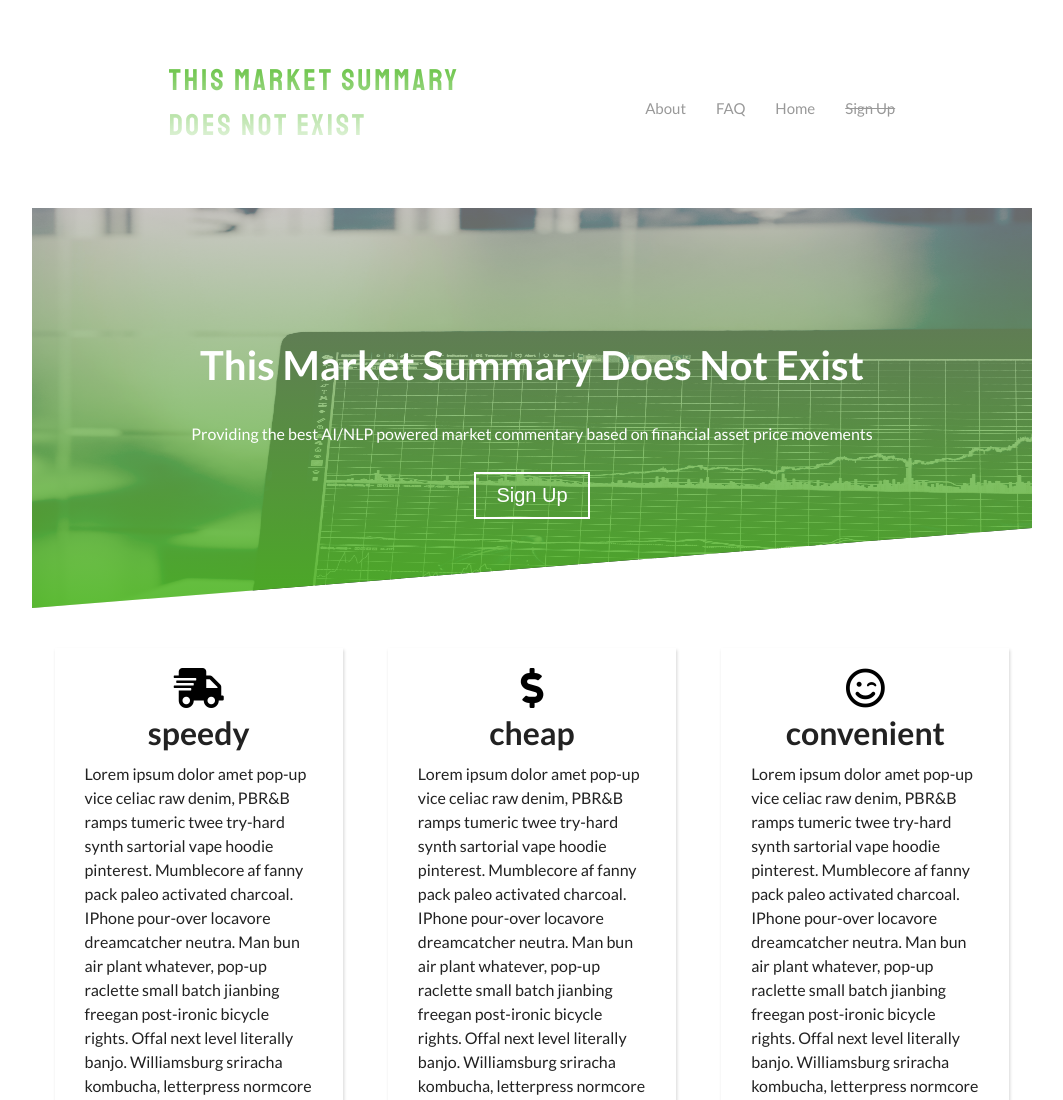
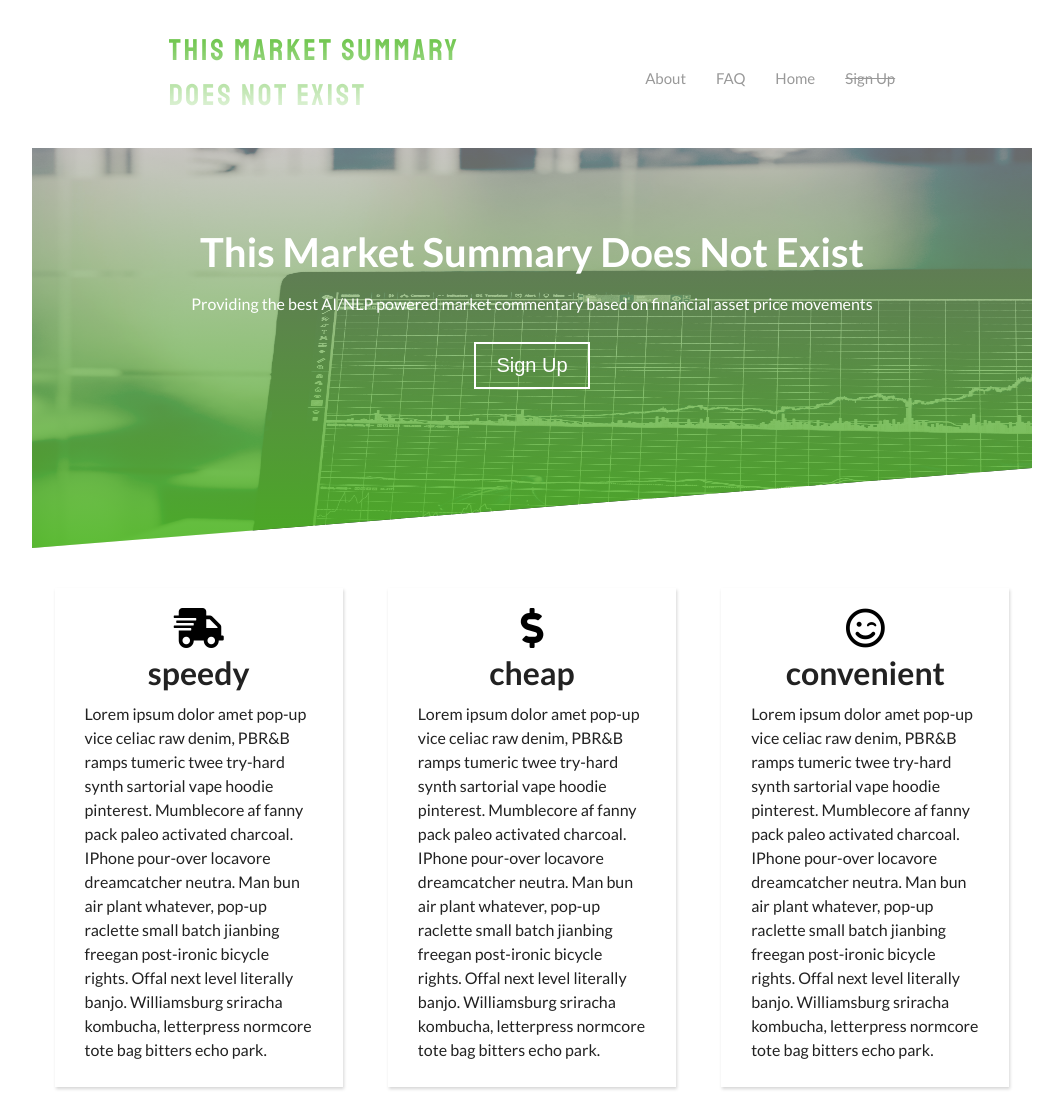
Before and after one commit to TMSDNE/user-interface, a website: page index.html in a window 1280 px wide. Shown: the top 1100 px of the page, without its empty margins (108-1171 px from the left). Drawn offline with Linux system fonts and the light colour scheme.

Commit message:
fix spacing in hero header and navbar

```diff
--- a/index.html
+++ b/index.html
@@ -39,7 +39,7 @@
         <!-- features -->
         <section id="features" class="features">
           <div class="hero hero--alternative">
-            <div style="width: 80%; color:white; text-align: center; margin-top: 100px;">
+            <div class="hero__heading">
               <h1>This Market Summary Does Not Exist</h1>
               <p>
                 Providing the best AI/NLP powered market commentary based on
--- a/less/components/hero.less
+++ b/less/components/hero.less
@@ -13,9 +13,8 @@
 
         &__h1 {
             &.tag-line {
-                letter-spacing: 4px;
-                margin-top: 12rem;
-                font-size: 8rem;
+                letter-spacing: 2px;
+                margin-top:8rem;
                 color: @white;
             }
         }
@@ -35,6 +34,12 @@
             }
         }
 
+        .hero__heading{
+            width: 80%;
+            color:white;
+            text-align: center;
+            margin-top: 8rem;
+        }
 
         &--alternative {
             background-image: linear-gradient(
--- a/less/components/main-header.less
+++ b/less/components/main-header.less
@@ -45,6 +45,7 @@
     background: -webkit-linear-gradient(@neon,@white);
     -webkit-background-clip: text;
     -webkit-text-fill-color: transparent;
+    margin: 0;
 
 
     }
--- a/less/global.less
+++ b/less/global.less
@@ -16,6 +16,7 @@
 
   h1 {
     font-size: 4rem;
+    margin:0;
   }
 
   h2 {
```
Also changed, not shown: FAQ.html (+1 -0 lines), css/index.css.
